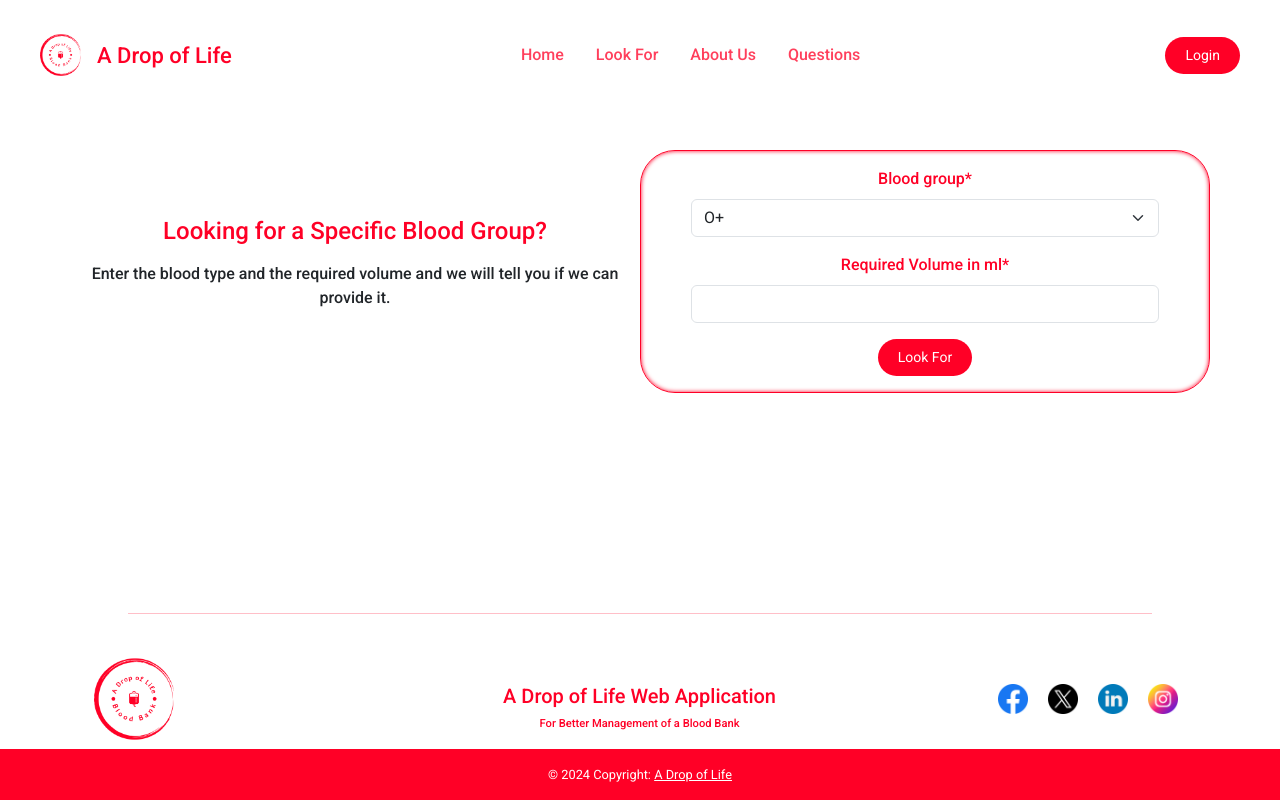
After one commit to IbrahimHerawi/A-Drop-of-Life, a Django app: page /adropoflife/lookfor/ in a window 1280 px wide. The commit adds this page. Run offline with Django 5.2, Linux system fonts and the light colour scheme; parts of the project's set-up code (start-up, migrations or seed data) failed here and were passed over; some libraries are stand-ins or nearby versions.

Commit message:
look for page is added

```diff
--- /dev/null
+++ b/pages/forms.py
@@ -0,0 +1,27 @@
+from django import forms
+
+choices = [
+    ("o+", "O+"),
+    ("o-", "O-"),
+    ("ab+", "AB+"),
+    ("ab-", "AB-"),
+    ("a+", "A+"),
+    ("a-", "A-"),
+    ("b+", "B+"),
+    ("b-", "B-"),
+]
+
+
+class LookForForm(forms.Form):
+    blood_group = forms.ChoiceField(choices=choices, required=True)
+    required_volume = forms.IntegerField(label="Required Volume in ml", required=True)
+
+    def clean_required_volume(self):
+        required_volume = self.cleaned_data["required_volume"]
+
+        if required_volume <= 0:
+            raise forms.ValidationError(
+                "The required volume should be a positive number!"
+            )
+
+        return required_volume
--- a/pages/urls.py
+++ b/pages/urls.py
@@ -5,6 +5,7 @@ from .views import (
     HomePageView,
     AboutusPageView,
     QuestionsPageView,
+    LookForView,
 )
 
 
@@ -12,4 +13,5 @@ urlpatterns = [
     path("home/", HomePageView.as_view(), name="home"),
     path("aboutus/", AboutusPageView.as_view(), name="aboutus"),
     path("questions/", QuestionsPageView.as_view(), name="questions"),
+    path("lookfor/", LookForView, name="lookfor"),
 ]
--- a/pages/views.py
+++ b/pages/views.py
@@ -1,4 +1,8 @@
-from django.views.generic import TemplateView
+from django.views.generic import TemplateView, FormView
+from django.shortcuts import render
+
+from bloodbank.models import BloodGroup
+from .forms import LookForForm
 
 
 class HomePageView(TemplateView):
@@ -11,3 +15,26 @@ class AboutusPageView(TemplateView):
 
 class QuestionsPageView(TemplateView):
     template_name = "pages/questions.html"
+
+
+def LookForView(request):
+    if request.method == "POST":
+        form = LookForForm(request.POST)
+        if form.is_valid():
+            available_volume = BloodGroup.objects.get(
+                group_name__exact=form.cleaned_data["blood_group"]
+            ).available_volume
+            required_volume = form.cleaned_data["required_volume"]
+
+            return render(
+                request,
+                "pages/result.html",
+                {
+                    "blood_group": form.cleaned_data["blood_group"],
+                    "available_volume": available_volume,
+                    "required_volume": required_volume,
+                },
+            )
+    else:
+        form = LookForForm()
+    return render(request, "pages/lookfor.html", {"form": form})
--- a/static/styles/pages/_general_base.css
+++ b/static/styles/pages/_general_base.css
@@ -67,6 +67,13 @@
 /* Navbar */
 
 /* Footer */
+footer{
+    position: absolute;
+    bottom: 0;
+    left: 0;
+    right: 0;
+}
+
 hr {
     border-top: 0.5px solid var(--clr-theme);
     margin-right: 10%;
--- /dev/null
+++ b/static/styles/pages/lookfor.css
@@ -0,0 +1,37 @@
+/* Form Section */
+.form-content input:focus, .form-content select:focus {
+    box-shadow: 0px 0px 7px var(--clr-theme);
+}
+
+.form-content label {
+    color: var(--clr-theme);
+    font-weight: 500;
+}
+
+.submit-btn {
+    background-color: var(--clr-theme);
+    color: white;
+    border: none;
+    border-radius: 60px;
+    padding: 8px 20px;
+    font-size: 14px;
+    text-decoration: none;
+    transition: 0.3s background-color;
+}
+
+.submit-btn:hover {
+    background-color: #ff0026c2;
+}
+
+/* Form Section */
+
+#lookfor-section {
+    margin-top: 150px;
+}
+
+.lookfor-form {
+    border: solid 1px var(--clr-theme);
+    border-radius: 35px;
+    box-shadow: 0px 0px 4px inset var(--clr-theme);
+    padding: 16px 50px;
+}
--- a/templates/pages/home.html
+++ b/templates/pages/home.html
@@ -149,7 +149,7 @@
             </div>
             <div class="col-10 col-lg-6 d-flex row-gap-5 justify-content-center align-items-center flex-column">
                 <img src="{% static 'icons/pages/home/blood-bag.png' %}" class="d-block img-fluid m-auto" width="85px">
-                <a href="" class="search-btn">Look For</a>
+                <a href="{% url 'lookfor' %}" class="search-btn">Look For</a>
             </div>
         </div>
     </div>
--- /dev/null
+++ b/templates/pages/lookfor.html
@@ -0,0 +1,39 @@
+{% extends "shared/_general_base.html" %}
+{% load static %}
+{% load crispy_forms_tags %}
+
+
+{% block title %}Look For{% endblock title %}
+
+{% block head %}
+<link rel="stylesheet" href="{% static 'styles/pages/lookfor.css' %}">
+{% endblock head %}
+
+
+{% block content %}
+
+<!-- lookfor section start -->
+<section id="lookfor-section">
+    <div class="container">
+        <div class="row justify-content-around align-items-center">
+            <div class="col-8 col-md-6">
+                <h4 class="text-center mb-3" style="color: var(--clr-theme);">Looking for a Specific Blood
+                    Group&#63;</h4>
+                <p class="fw-medium lh-base text-center">Enter the blood type and the required volume and we will tell
+                    you if we can
+                    provide it.
+                </p>
+            </div>
+            <div class="col-8 col-md-6 text-center lookfor-form">
+                <form method="post" class="form-content">{% csrf_token %}
+                    {{form|crispy}}
+                    <button class="submit-btn" type="submit">Look For</button>
+                </form>
+            </div>
+        </div>
+
+
+    </div>
+</section>
+<!-- lookfor section end -->
+{% endblock content %}
--- a/templates/shared/_general_base.html
+++ b/templates/shared/_general_base.html
@@ -53,7 +53,7 @@
                                 <a class="nav-link mx-lg-2" href="{% url 'home' %}">Home</a>
                             </li>
                             <li class="nav-item mx-lg-2">
-                                <a class="nav-link" href="#">Look For</a>
+                                <a class="nav-link" href="{% url 'lookfor' %}">Look For</a>
                             </li>
                             <li class="nav-item">
                                 <a class="nav-link mx-lg-2" href="{% url 'aboutus' %}">About
```
Also changed, not shown: static/styles/pages/result.css (added, +19 -0 lines), templates/pages/result.html (added, +35 -0 lines).
